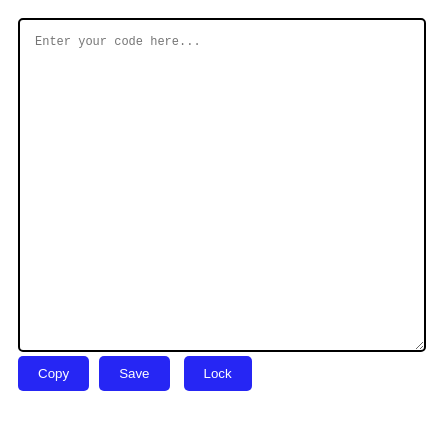
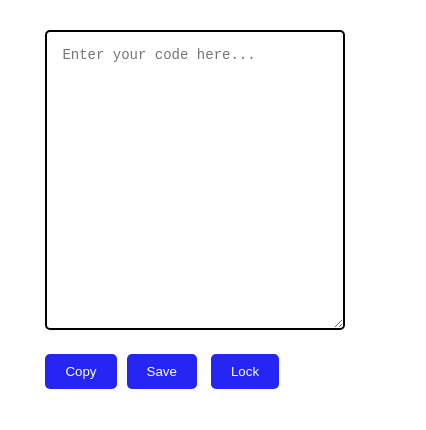
Before and after one commit to Akash456789/CodeEditor, a React (Create React App) app: page / in a window 390 px wide. Shown: the top 430 px of the page, 426 px wide, since content can reach past the window. Built offline with nearby package versions, Linux system fonts and the light colour scheme.

Commit message:
Your commit message here

```diff
--- a/src/App.css
+++ b/src/App.css
@@ -1,8 +1,11 @@
+* {
+    box-sizing: border-box;
+    margin-top: 10px;
+}
+
 .code-editor-container {
-    width: 100%;
-    max-width: 1000px;
+    width: 80%;
     margin: 0 auto;
-    padding: 20px;
     border-radius: 10px;
 }
 
@@ -44,26 +47,3 @@
     pointer-events: none;
     user-select: none;
 }
-
-
-/* For screens smaller than 768px */
-
-@media (max-width: 768px) {
-    .code-editor-container {
-        padding: 10px;
-    }
-    .code-input {
-        height: 300px;
-        font-size: 12px;
-        width: 100%;
-    }
-}
-
-
-/* For screens between 768px and 1024px */
-
-@media (min-width: 769px) and (max-width: 1024px) {
-    .code-editor-container {
-        max-width: 1000px;
-    }
-}
```
Also changed, not shown: package.json (+7 -1 lines), 1 other file (tests, documents, lock files or other folders).
